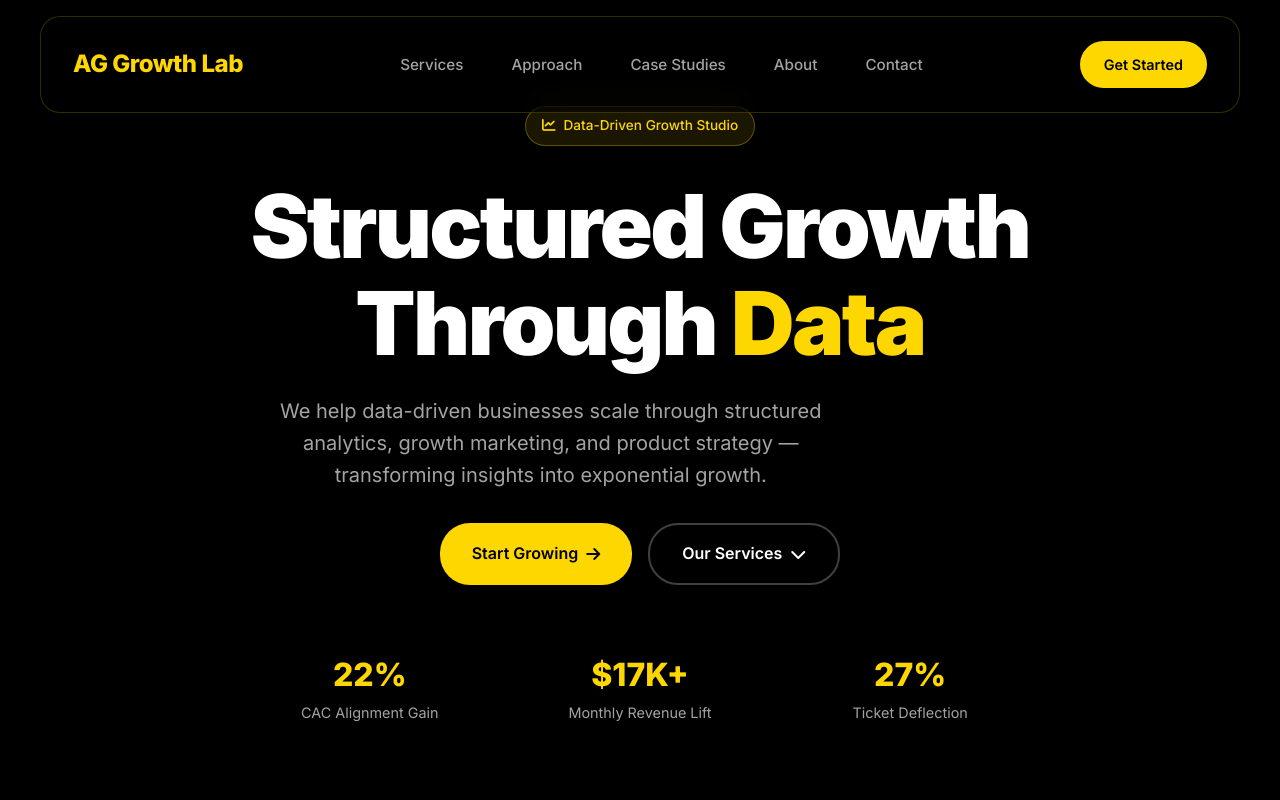
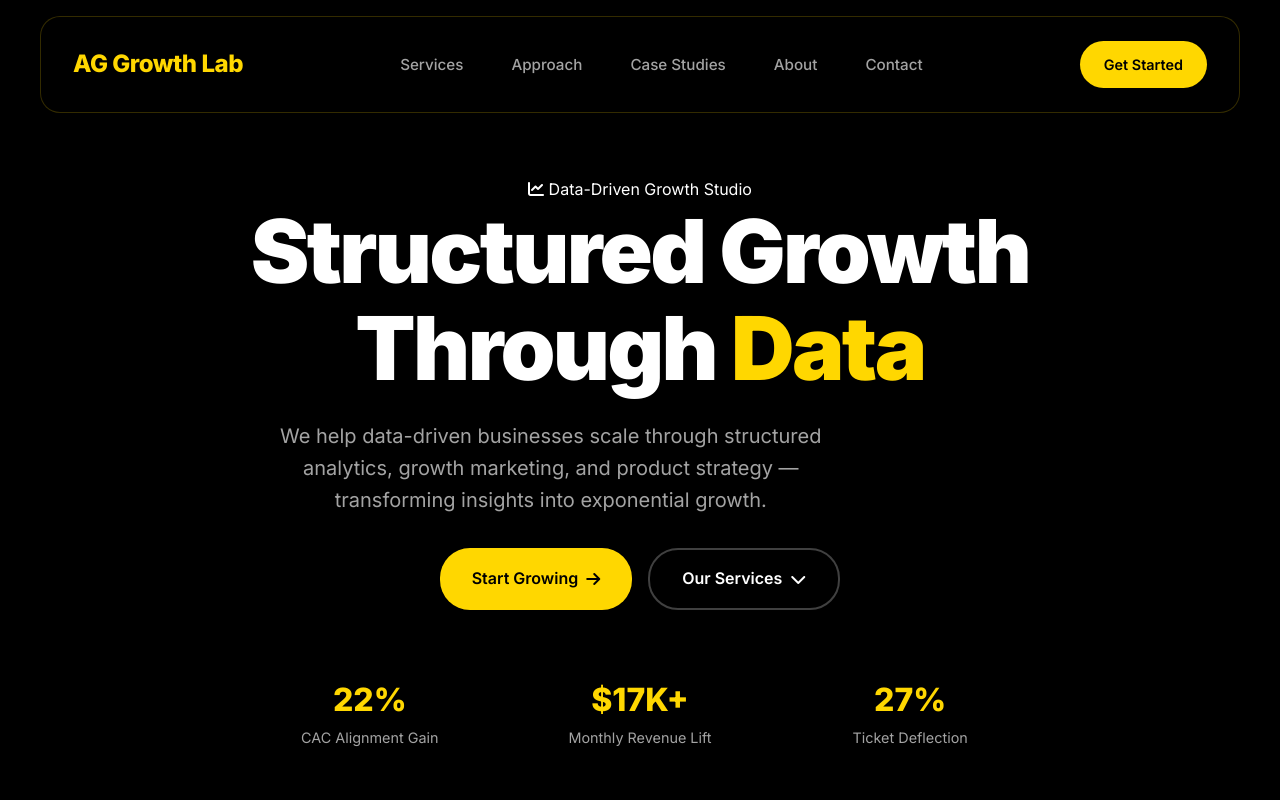
Before and after one commit to Surya-blippi/aggrowth, a plain HTML site: page index.html in a window 1280 px wide. Shown: the top 800 px of the page. Drawn offline with Linux system fonts and the light colour scheme.

Commit message:
Add files via upload

```diff
--- a/index.html
+++ b/index.html
@@ -211,7 +211,7 @@
             display: flex;
             align-items: center;
             position: relative;
-            padding-top: 2rem;
+            padding-top: 8rem;
         }
 
         .hero-content {
@@ -219,22 +219,6 @@
             animation: fadeInUp 1s ease-out;
             text-align: center;
             margin: 0 auto;
-        }
-
-        .hero-badge {
-            display: inline-flex;
-            align-items: center;
-            gap: 0.5rem;
-            background: rgba(255, 215, 0, 0.1);
-            border: 1px solid rgba(255, 215, 0, 0.3);
-            padding: 0.5rem 1rem;
-            border-radius: 25px;
-            font-size: 0.85rem;
-            color: var(--yellow);
-            margin-bottom: 2rem;
-            font-weight: 500;
-            text-align: center;
-            max-width: 100%;
         }
 
         .hero-title {
@@ -1029,7 +1013,7 @@
             }
 
             .hero {
-                padding-top: 2rem;
+                padding-top: 6rem;
                 min-height: 90vh;
             }
 
@@ -1214,7 +1198,7 @@
             }
 
             .hero {
-                padding-top: 4rem;
+                padding-top: 6rem;
                 padding-bottom: 2rem;
             }
 
```
